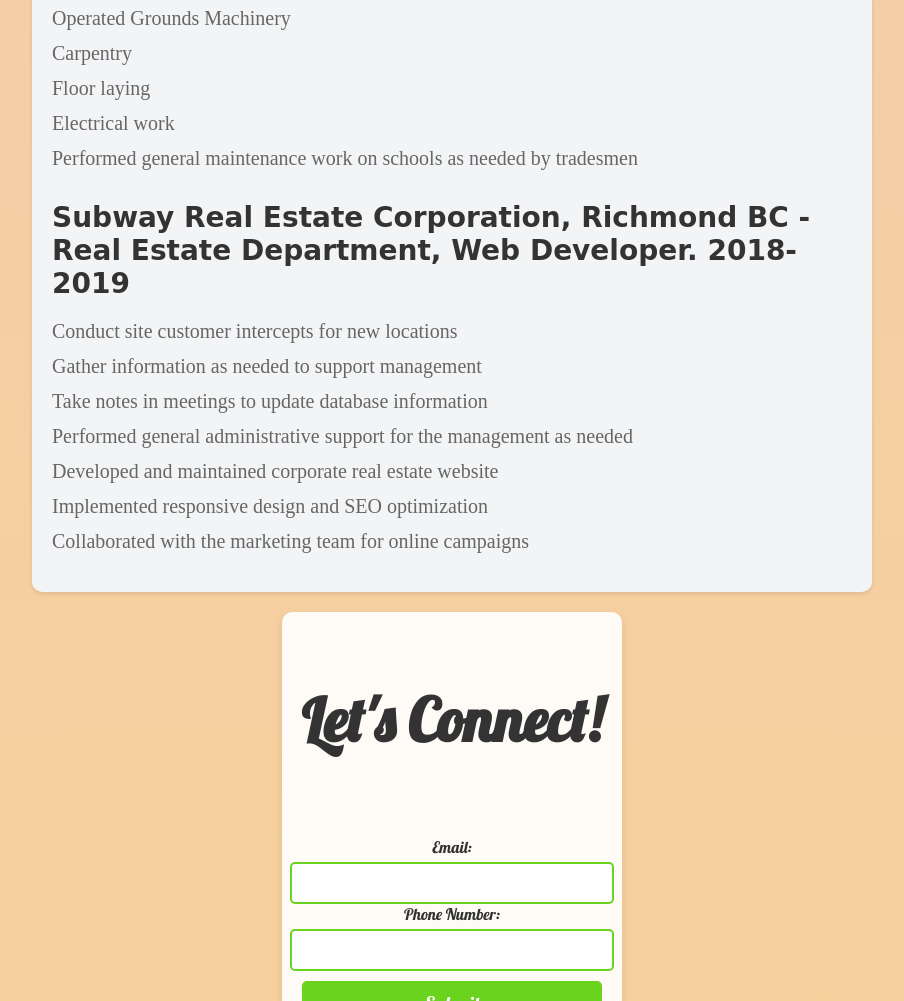
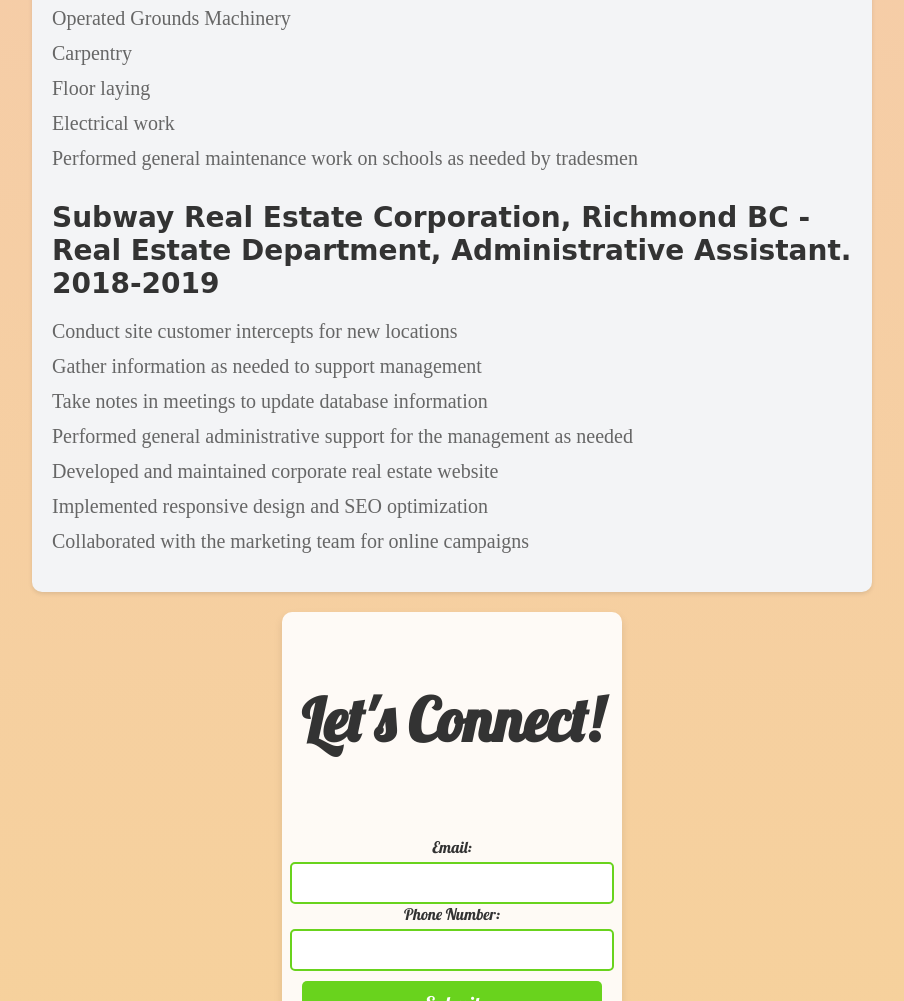
Before and after one commit to nicbasher/nicbasher.github.io, a plain HTML site: page portfolio-with-animations-main/index.html in a window 1280 px wide. Shown: the part 5019-6020 px from the top of the page, without its empty margins (188-1092 px from the left). Drawn offline with Linux system fonts and the light colour scheme.

Commit message:
Update index.html

```diff
--- a/portfolio-with-animations-main/index.html
+++ b/portfolio-with-animations-main/index.html
@@ -111,7 +111,7 @@
             <li>Performed general maintenance work on schools as needed by tradesmen</li>
         </ul>
 
-        <h3>Subway Real Estate Corporation, Richmond BC - Real Estate Department, Web Developer. 2018-2019
+        <h3>Subway Real Estate Corporation, Richmond BC - Real Estate Department, Administrative Assistant. 2018-2019
         </h3>
         <ul>
             <li>Conduct site customer intercepts for new locations</li>
```
